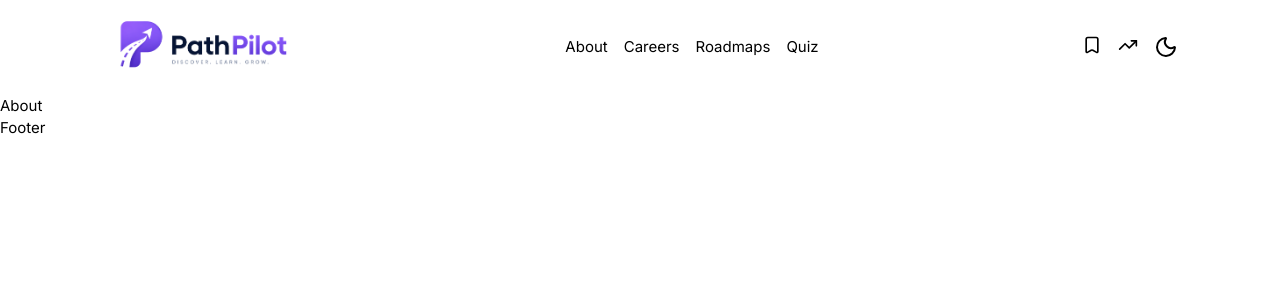
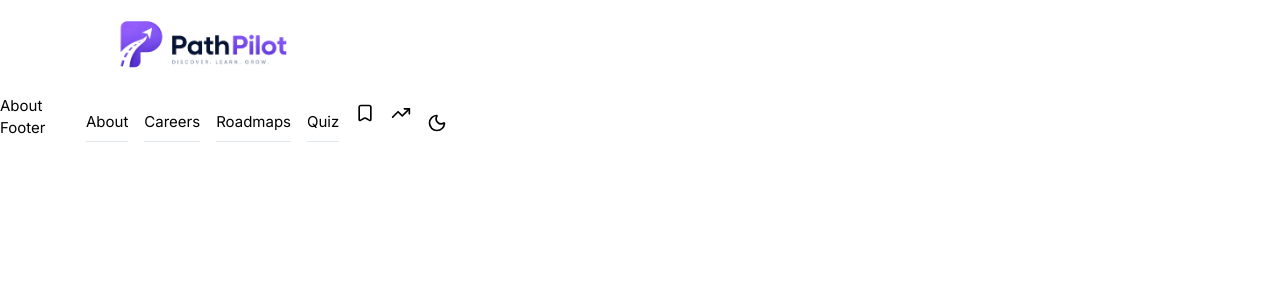
Before and after one commit to sahill-srivastava/pathpilot-react, a React (Vite) app: page /about in a window 1280 px wide. Shown: the top 300 px of the page. Built offline with nearby package versions, Linux system fonts and the light colour scheme.

Commit message:
fixing header

```diff
--- a/src/components/ui/NavLink.jsx
+++ b/src/components/ui/NavLink.jsx
@@ -2,11 +2,31 @@ import { Link } from "react-router-dom";
 
 export default function NavLink() {
   return (
-    <div className="hidden sm:flex gap-4">
-      <Link to="/about">About</Link>
-      <Link to="/careers">Careers</Link>
-      <Link to="/roadmaps">Roadmaps</Link>
-      <Link to="/quiz">Quiz</Link>
+    <div className="flex flex-col items-start md:flex-row items-center gap-4">
+      <Link
+        to="/about"
+        className="border-b-1 border-slate-200 py-2 cursor-pointer"
+      >
+        About
+      </Link>
+      <Link
+        to="/careers"
+        className="border-b-1 border-slate-200 py-2 cursor-pointer"
+      >
+        Careers
+      </Link>
+      <Link
+        to="/roadmaps"
+        className="border-b-1 border-slate-200 py-2 cursor-pointer"
+      >
+        Roadmaps
+      </Link>
+      <Link
+        to="/quiz"
+        className="border-b-1 border-slate-200 py-2 cursor-pointer"
+      >
+        Quiz
+      </Link>
     </div>
   );
 }
--- a/src/components/ui/Navbar.jsx
+++ b/src/components/ui/Navbar.jsx
@@ -4,7 +4,7 @@ import NavLink from "../ui/NavLink";
 import ThemeToggle from "../ui/ThemeToggle";
 import logo from "../../assets/logo.png";
 import logoDark from "../../assets/logo-dark.png";
-import { Bookmark, TrendingUp } from "lucide-react";
+import { Bookmark, TextAlignJustify, TrendingUp } from "lucide-react";
 
 import { useContext } from "react";
 import { ThemeContext } from "../../context/ThemeContext";
@@ -14,7 +14,7 @@ export default function Navbar() {
 
   return (
     <nav className=" shadow-[0_6px_8px_-2px_rgba(0,0,0,0.1) dark:shadow-[0_6px_8px_-2px_rgba(255,255,255,0.4)]">
-      <Container className="flex items-center justify-between ">
+      <Container className="w-screen flex items-center justify-between relative">
         <Link to="/">
           <img
             className="w-[200px]"
@@ -23,6 +23,11 @@ export default function Navbar() {
           />
         </Link>
 
+        <div className="flex  md:hidden">
+          <TextAlignJustify size={20} />
+        </div>
+
+        <div className=" flex flex-col absolute z-10 top-full left-0 right-2.5  bg-white text-black px-4 py-2 rounded md:flex-row gap-4">
           <NavLink />
 
           <div className="flex gap-4">
@@ -34,6 +39,7 @@ export default function Navbar() {
             </Link>
             <ThemeToggle />
           </div>
+        </div>
       </Container>
     </nav>
   );
--- a/src/components/ui/ThemeToggle.jsx
+++ b/src/components/ui/ThemeToggle.jsx
@@ -6,7 +6,7 @@ import { ThemeContext } from "../../context/ThemeContext";
 export default function ThemeToggle() {
   const { theme, setTheme } = useContext(ThemeContext);
 
-  const icon = theme === "light" ? <Moon /> : <Sun />;
+  const icon = theme === "light" ? <Moon size={20} /> : <Sun size={20}/>;
 
 
   function handleTheme() {
```
Lines whose indentation alone changed are shown as unchanged.
